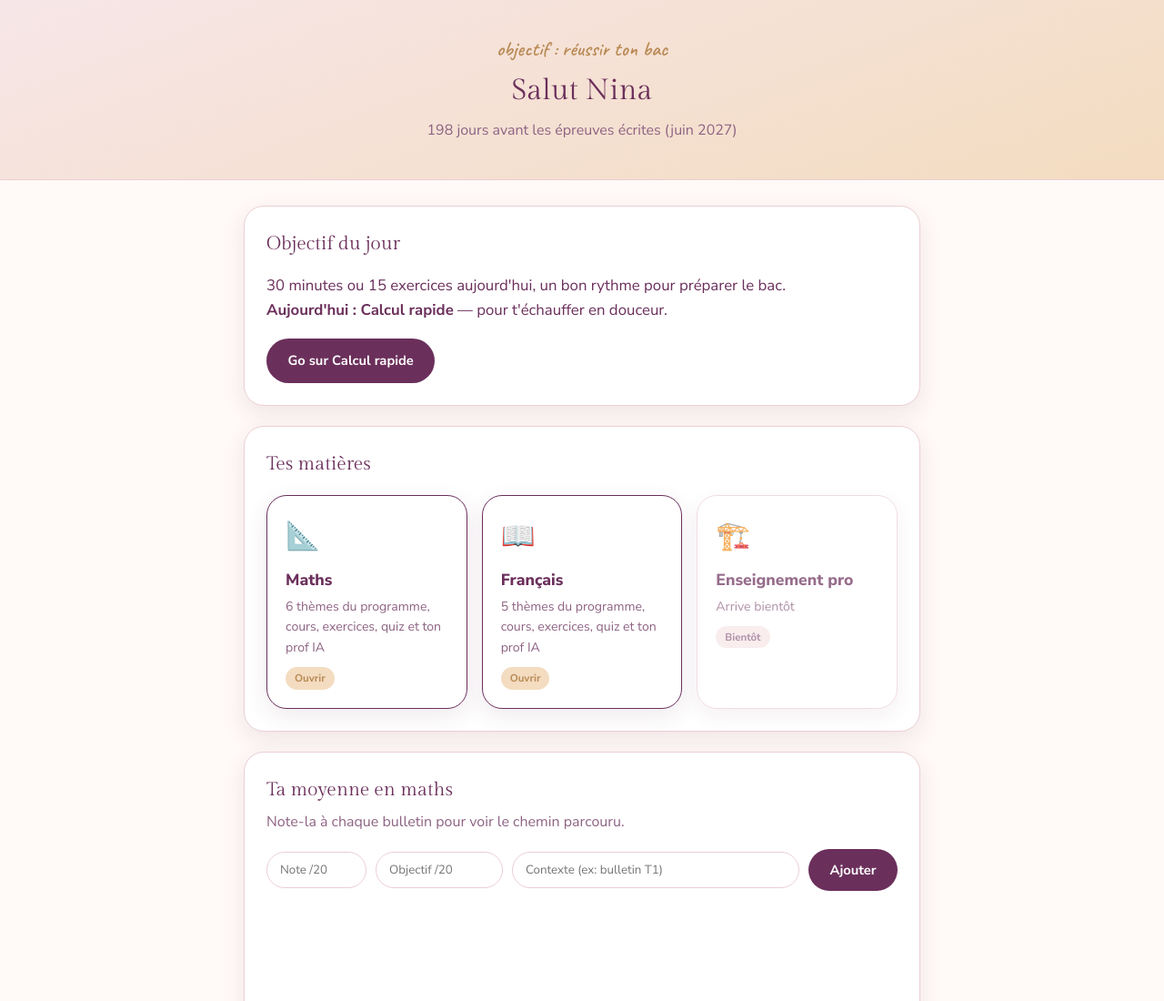
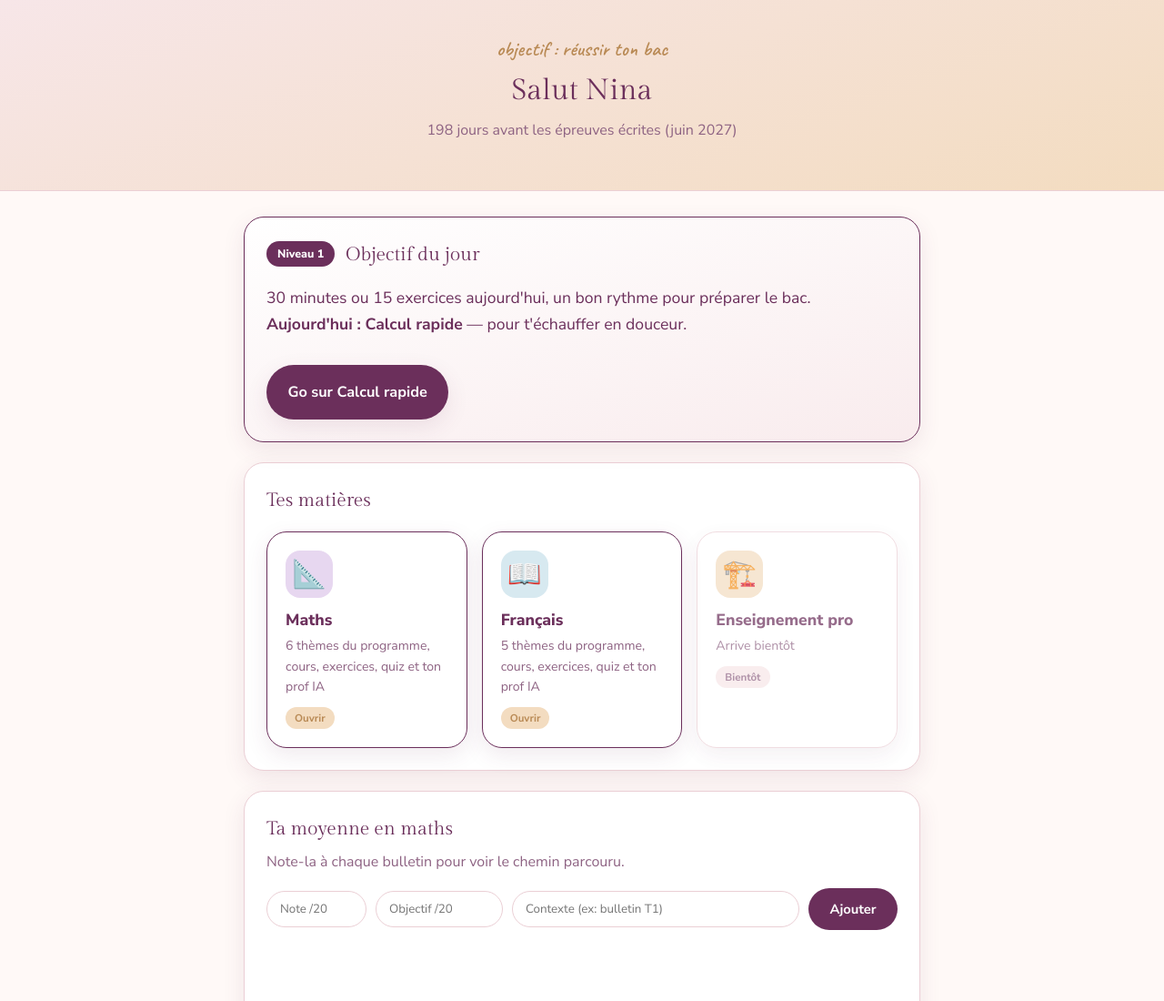
Before and after one commit to lauradiaz5006-bit/app-strakara, a plain HTML site: page nina/index.html in a window 1280 px wide. Shown: the top 1100 px of the page at 91% size. Drawn offline with Linux system fonts and the light colour scheme; no server answers.

Commit message:
Espace Nina: XP/niveau, barres de progression visibles, accueil plus punchy mobile
- Fix: les barres de progression à 0% étaient invisibles (track trop clair, largeur 0) -> track plus contrasté + largeur minimale visible
- Ajout d'un système XP/niveau simple (10 XP/bonne réponse, +25/quiz) affiché en badge + chip "Niveau X"
- Carte "Objectif du jour" transformée en vraie carte vedette (bordure marquée, bouton pleine largeur sur mobile)
- Cartes de thème : icônes dans des pastilles colorées (une couleur par thème), effet de pression au toucher

Co-Authored-By: Claude Sonnet 5 <noreply@anthropic.com>
Claude-Session: https://claude.ai/code/session_014ymUdvAkC1tQDQvobJ2erU

```diff
--- a/nina/index.html
+++ b/nina/index.html
@@ -12,14 +12,20 @@
   <span class="manuscrit">objectif : réussir ton bac</span>
   <h1>Salut Nina</h1>
   <p id="bac-countdown">—</p>
-  <span class="streak-badge" id="streak-badge" style="display:none;"></span>
+  <div class="badges-row">
+    <span class="streak-badge" id="streak-badge" style="display:none;"></span>
+    <span class="xp-badge" id="xp-badge" style="display:none;"></span>
+  </div>
 </header>
 
 <main>
-  <section class="card" id="objectif-jour-card">
-    <h2>Objectif du jour</h2>
-    <p id="objectif-jour-text" style="font-size:1.05rem;">—</p>
-    <a class="btn" id="objectif-jour-btn" href="maths.html" style="background:var(--prune); color:var(--blanc);">C'est parti</a>
+  <section class="card hero-card" id="objectif-jour-card">
+    <div class="hero-top">
+      <span class="level-chip" id="level-chip">Niveau 1</span>
+      <h2>Objectif du jour</h2>
+    </div>
+    <p id="objectif-jour-text" style="font-size:1.1rem;">—</p>
+    <a class="btn btn-hero" id="objectif-jour-btn" href="maths.html" style="background:var(--prune); color:var(--blanc);">C'est parti</a>
   </section>
 
   <section class="card">
@@ -192,6 +198,18 @@ renderNotes();
     streakEl.textContent = `🔥 ${streak} jour${streak > 1 ? "s" : ""} d'affilée`;
     streakEl.title = graceUsed ? "Tu as sauté un jour mais la série continue, pas de souci." : "";
   }
+
+  // -- XP et niveau --
+  const xp = computeXP(sessions);
+  const { level, xpForNext } = xpLevel(xp);
+  const xpEl = document.getElementById("xp-badge");
+  const levelChip = document.getElementById("level-chip");
+  levelChip.textContent = `Niveau ${level}`;
+  if (xp > 0) {
+    xpEl.style.display = "inline-flex";
+    xpEl.textContent = `⭐ ${xp} XP`;
+    xpEl.title = `Encore ${xpForNext - xp} XP avant le niveau ${level + 1}`;
+  }
 })();
 
 document.getElementById("note-form").addEventListener("submit", async (e) => {
--- a/nina/shared.js
+++ b/nina/shared.js
@@ -124,6 +124,24 @@ function encouragementBonne() {
 
 function encouragementRatee() {
   return randomFrom(ENCOURAGEMENTS_RATEES);
+}
+
+// ---------- Points d'expérience (XP) ----------
+function computeXP(sessions) {
+  // 10 XP par bonne réponse, +25 XP bonus pour chaque quiz final passé
+  let xp = 0;
+  sessions.forEach(s => {
+    xp += (s.bonnes_reponses || 0) * 10;
+    if (s.theme && s.theme.startsWith("Quiz final")) xp += 25;
+  });
+  return xp;
+}
+
+function xpLevel(xp) {
+  // Palier simple : niveau = racine, pour une progression qui ralentit un peu
+  const level = Math.max(1, Math.floor(Math.sqrt(xp / 50)) + 1);
+  const xpForNext = 50 * Math.pow(level, 2);
+  return { level, xpForNext };
 }
 
 // ---------- Petite animation de validation (feedback immédiat) ----------
--- a/nina/style.css
+++ b/nina/style.css
@@ -180,7 +180,13 @@ button.secondary:hover { border-color: var(--prune); }
   overflow: hidden;
   margin: 10px 0 18px;
 }
-.progress-bar-outer.mini { height: 6px; margin: 10px 0 0; }
+.progress-bar-outer.mini {
+  height: 8px;
+  margin: 12px 0 0;
+  background: var(--rose-fonce);
+  border: 1px solid var(--rose-fonce);
+}
+.progress-bar-outer.mini .progress-bar-inner { min-width: 4%; }
 .progress-bar-inner {
   background: linear-gradient(90deg, var(--champagne), var(--corail));
   height: 100%;
@@ -202,7 +208,9 @@ button.secondary:hover { border-color: var(--prune); }
   100% { transform: translate(-50%, -95%) scale(1); opacity: 0; }
 }
 
-.streak-badge {
+.badges-row { display: flex; gap: 10px; justify-content: center; flex-wrap: wrap; margin-top: 12px; }
+
+.streak-badge, .xp-badge {
   display: inline-flex;
   align-items: center;
   gap: 6px;
@@ -212,8 +220,56 @@ button.secondary:hover { border-color: var(--prune); }
   font-size: 0.9rem;
   padding: 6px 16px;
   border-radius: 999px;
-  margin-top: 10px;
+  box-shadow: var(--ombre);
 }
+.xp-badge { background: var(--rose); color: var(--prune); }
+
+.hero-card {
+  background: linear-gradient(165deg, var(--blanc) 0%, var(--rose) 130%);
+  border: 1.5px solid var(--prune);
+  position: relative;
+}
+.hero-top { display: flex; align-items: center; gap: 12px; flex-wrap: wrap; }
+.hero-top h2 { margin: 0; }
+.level-chip {
+  background: var(--prune);
+  color: var(--blanc);
+  font-size: 0.78rem;
+  font-weight: 800;
+  padding: 4px 12px;
+  border-radius: 999px;
+  white-space: nowrap;
+}
+.btn-hero {
+  width: 100%;
+  margin-top: 14px;
+  padding: 1rem 1.4rem;
+  font-size: 1.02rem;
+  box-shadow: var(--ombre);
+}
+.btn-hero:active { transform: scale(0.97); }
+
+@media (min-width: 480px) {
+  .btn-hero { width: auto; }
+}
+
+.theme-card:active { transform: scale(0.97); }
+.theme-card .emoji {
+  font-size: 1.9rem;
+  display: inline-flex;
+  align-items: center;
+  justify-content: center;
+  width: 52px;
+  height: 52px;
+  border-radius: 16px;
+  background: var(--rose);
+}
+.theme-grid .theme-card:nth-child(6n+1) .emoji { background: #E7D7F0; }
+.theme-grid .theme-card:nth-child(6n+2) .emoji { background: #D7E9F0; }
+.theme-grid .theme-card:nth-child(6n+3) .emoji { background: var(--champagne-clair); }
+.theme-grid .theme-card:nth-child(6n+4) .emoji { background: #D7F0DE; }
+.theme-grid .theme-card:nth-child(6n+5) .emoji { background: var(--rose); }
+.theme-grid .theme-card:nth-child(6n+6) .emoji { background: #F0E0D7; }
 
 #ai-tutor-widget { position: fixed; bottom: 18px; right: 18px; z-index: 50; }
 #ai-tutor-toggle {
```
